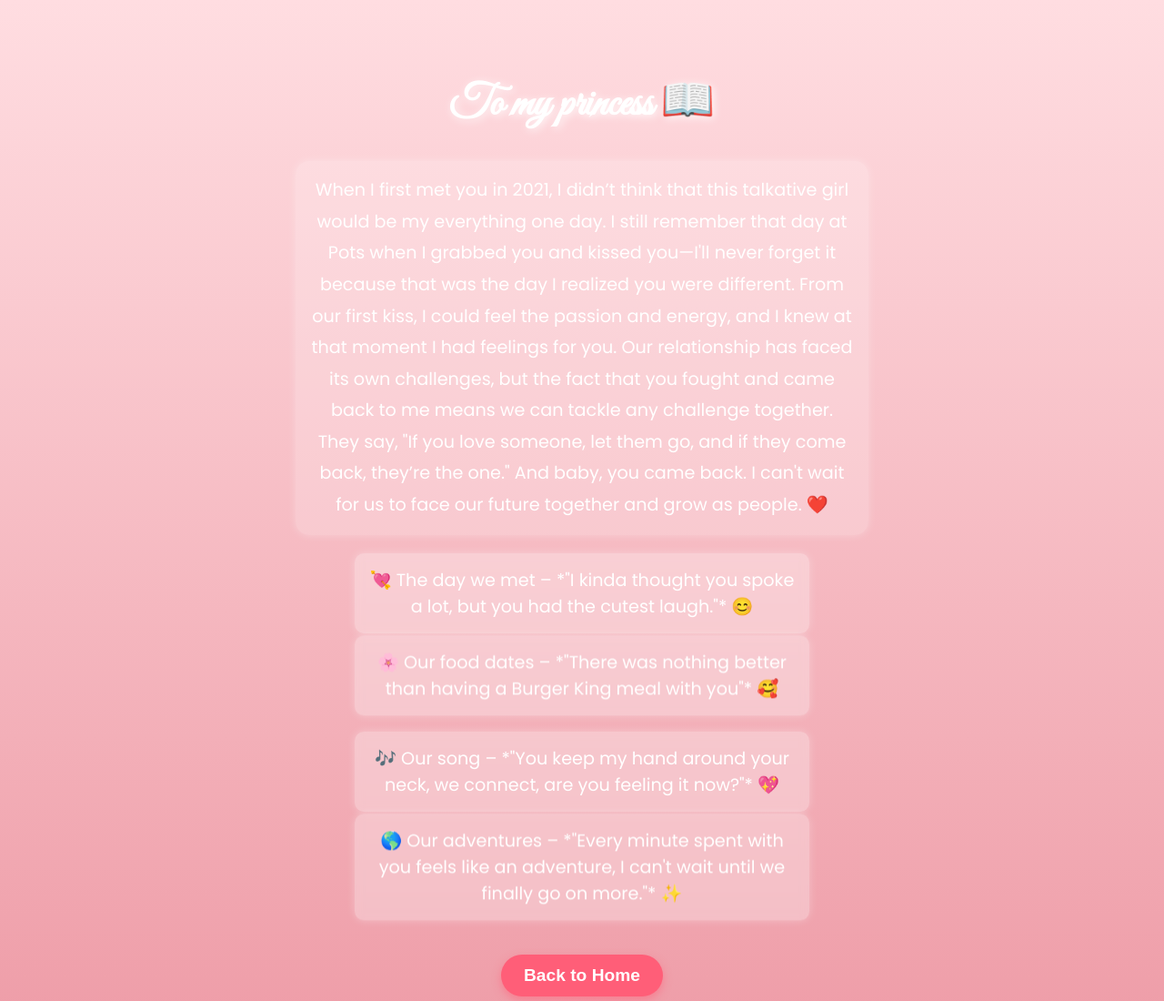
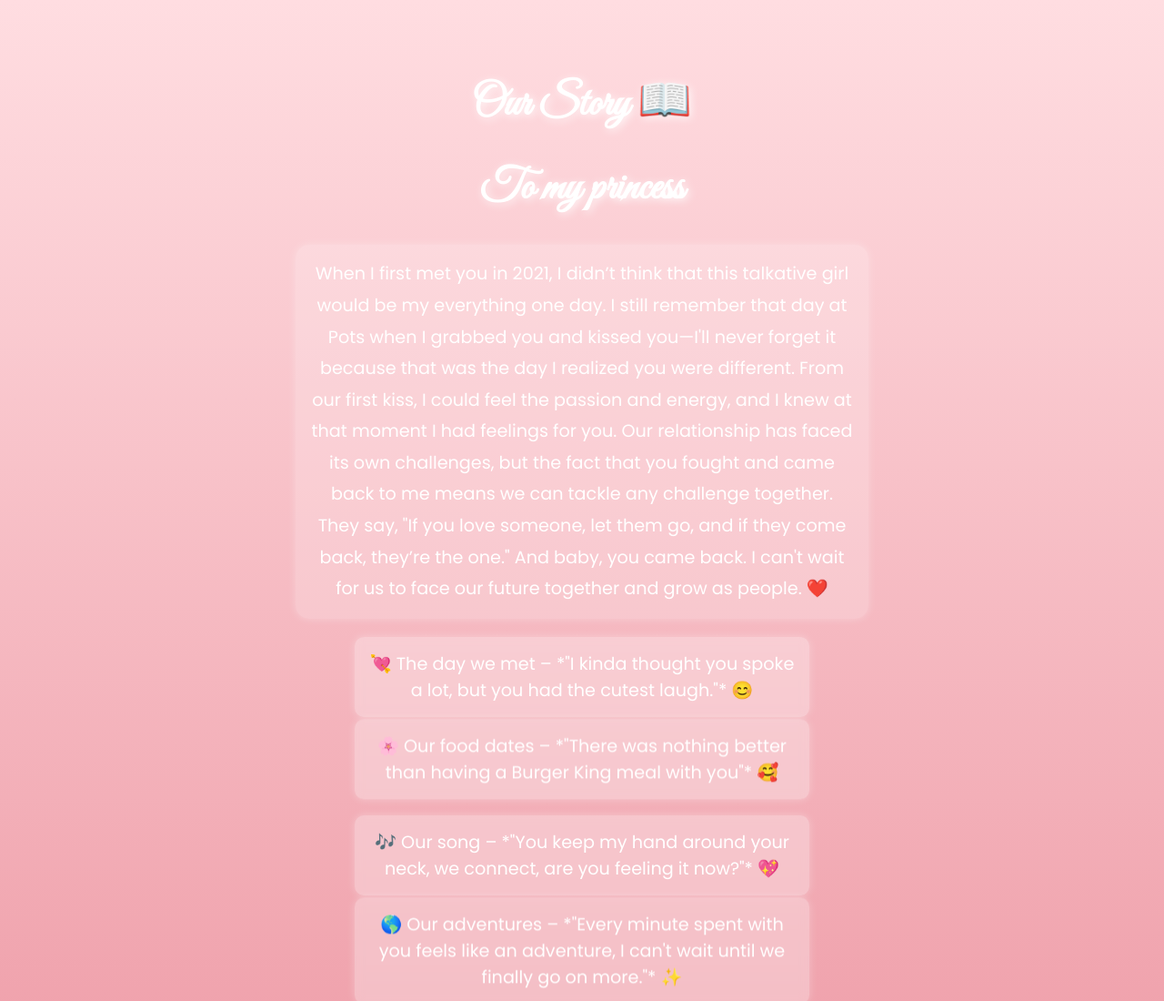
Before and after one commit to RohanM007/ValentinesDay, a plain HTML site: page story.html in a window 1280 px wide. Shown: the top 1100 px of the page at 91% size. Drawn offline with Linux system fonts and the light colour scheme.

Commit message:
Update story.html

```diff
--- a/story.html
+++ b/story.html
@@ -7,8 +7,9 @@
     <link rel="stylesheet" href="story-style.css">
 
 
+    <h1> Our Story 📖</h1>
 
-    <h1>To my princess 📖</h1>
+    <h1>To my princess</h1>
 
     <p>When I first met you in 2021, I didn’t think that this talkative girl would be my everything one day.
         I still remember that day at Pots when I grabbed you and kissed you—I'll never forget it because that was the day I realized you were different.
```
